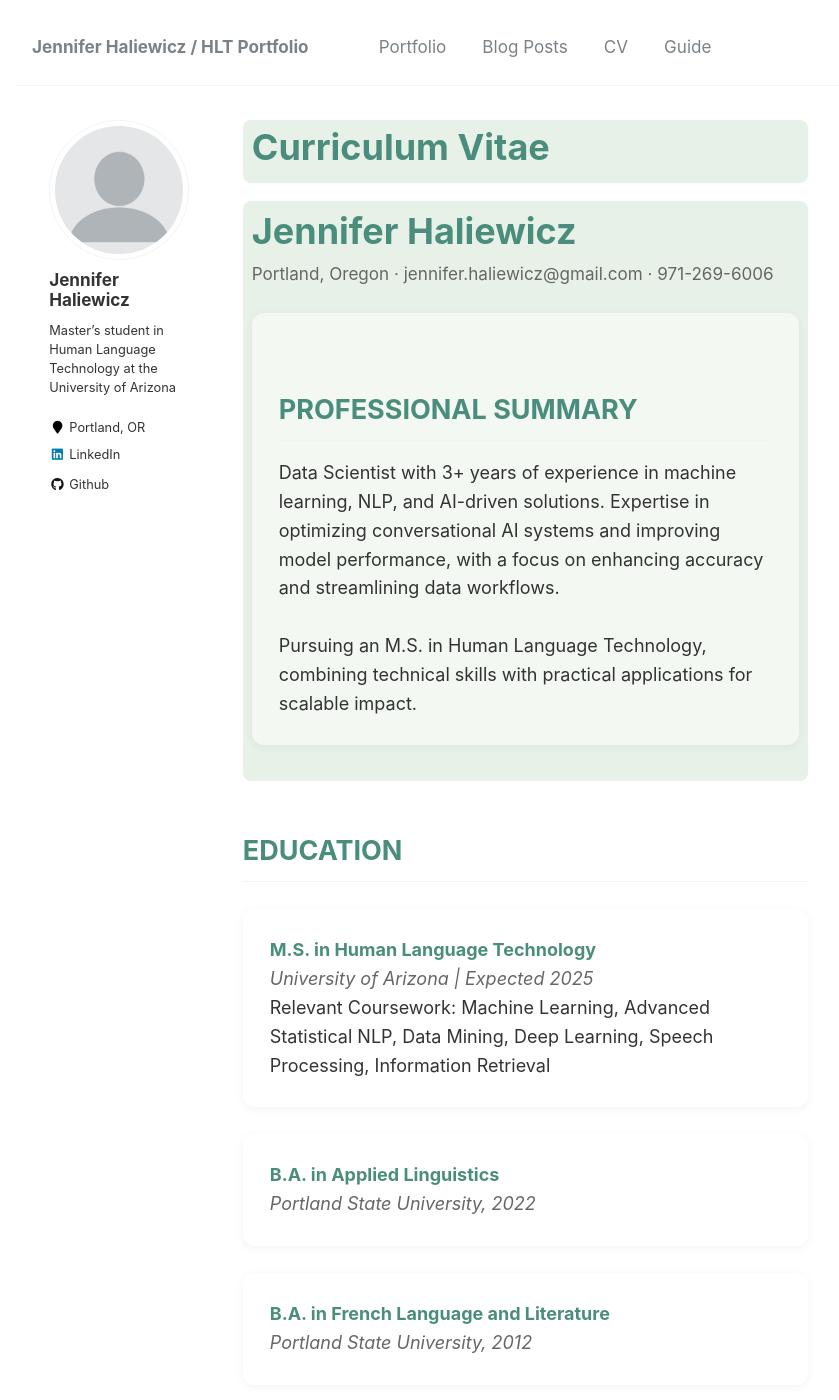
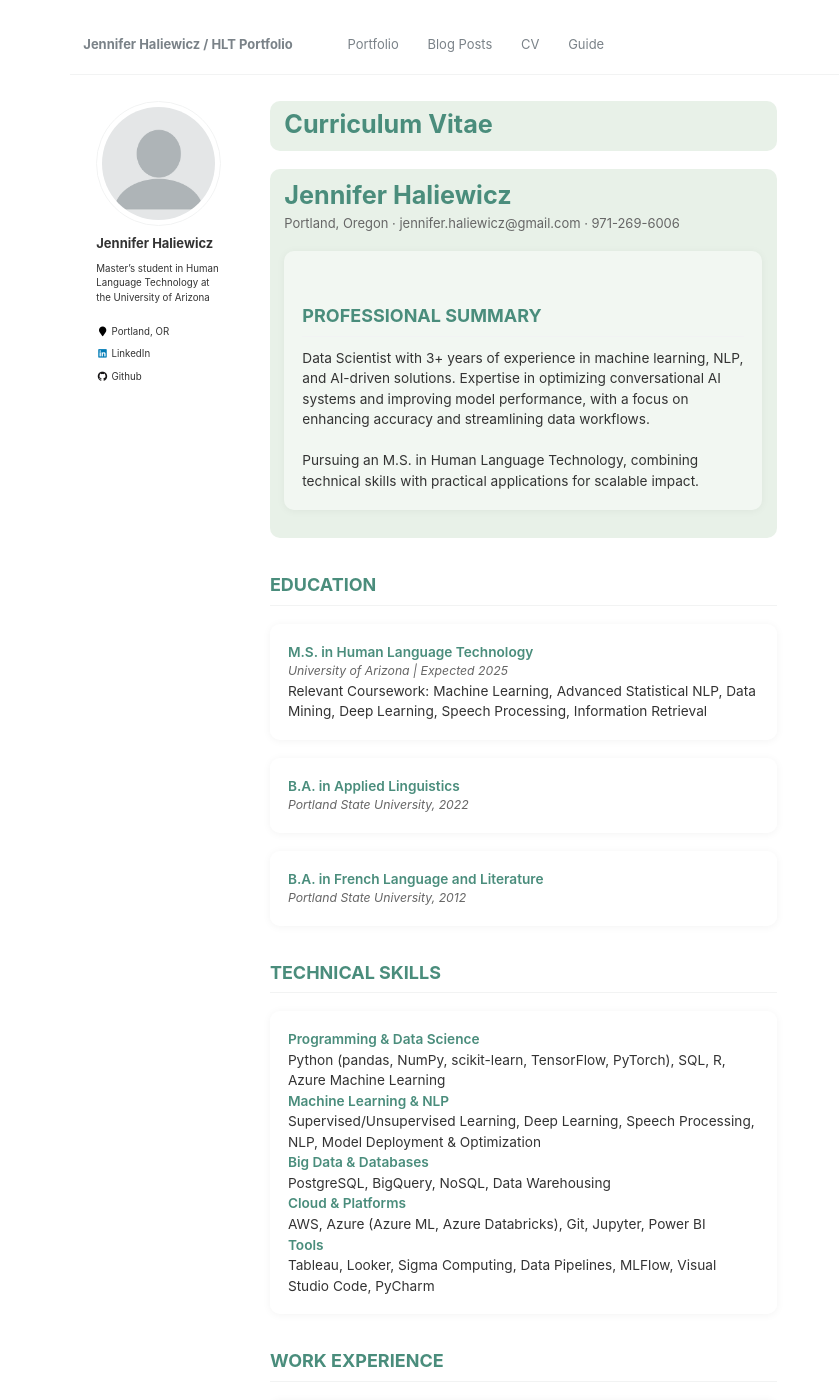
Before and after one commit to rofljen/HLTProfessionalsite, a Jekyll site: the page built from _pages/cv.html, in a window 1280 px wide and 1400 px high. Shown: the whole window, without its empty margins (134-973 px from the left). Built offline with Jekyll 4.4.1, drawn with Linux system fonts in a browser that asks for light colours.

Commit message:
Update custom.css

```diff
--- a/assets/css/custom.css
+++ b/assets/css/custom.css
@@ -6,26 +6,16 @@
   --text-light: #666666;
 }
 
-  body {
-    font-family: -apple-system, BlinkMacSystemFont, 'Segoe UI', Roboto, Oxygen, Ubuntu, Cantarell, sans-serif;
-    font-size: 0.95rem;
-    line-height: 1.4;
-    color: var(--text-dark);
-    max-width: 1000px;
-    margin: 0 auto;
-    padding: 0.5rem;
-  }
-
-  header {
-    background: var(--mint-green);
-    padding: 0.5rem;
-    border-radius: 8px;
-    margin-bottom: 1rem;
-  }
-
 html, body {
   height: auto !important;
   overflow: auto !important;
+  font-family: -apple-system, BlinkMacSystemFont, 'Segoe UI', Roboto, Oxygen, Ubuntu, Cantarell, sans-serif;
+  font-size: 0.9rem;
+  line-height: 1.5;
+  color: var(--text-dark);
+  margin: 0 auto;
+  padding: 0.5rem;
+  max-width: 900px;
 }
 
 .site-wrapper,
@@ -39,11 +29,29 @@
   max-height: none !important;
 }
 
+header {
+  background: var(--mint-green);
+  padding: 0.75rem 1rem;
+  border-radius: 10px;
+  margin-bottom: 1.25rem;
+}
 
 h1 {
   color: var(--dark-green);
-    font-size: 2rem;
-    margin-bottom: 0.5rem;
+  font-size: 1.75rem;
+  margin-bottom: 0.25rem;
+}
+
+h2 {
+  color: var(--dark-green);
+  font-size: 1.25rem;
+  margin-bottom: 0.75rem;
+  border-bottom: 2px solid var(--mint-green);
+  padding-bottom: 0.25rem;
+}
+
+section {
+  margin-bottom: 1.25rem;
 }
 
 .contact-info,
@@ -51,19 +59,8 @@
 .summary-content,
 .content {
   color: var(--text-light);
-    margin-bottom: 1rem;
-  }
-
-  section {
-    margin-bottom: 1.5rem;
-  }
-
-  h2 {
-    color: var(--dark-green);
-    border-bottom: 2px solid var(--mint-green);
-    padding-bottom: 0.5rem;
-    margin-bottom: 1rem;
-    font-size: 1.5rem;
+  margin-bottom: 0.75rem;
+  font-size: 0.9rem;
 }
 
 .experience-item,
@@ -71,59 +68,55 @@
 .service-item,
 .tech-skills,
 .professional-summary {
-    margin-bottom: 1rem;
-    background-color: rgba(255, 255, 255, 0.45);
-    padding: 1.5rem;
-    border-radius: 12px;
-    box-shadow: 0 2px 10px rgba(0, 0, 0, 0.05);
+  background-color: rgba(255, 255, 255, 0.4);
+  padding: 1.25rem;
+  border-radius: 10px;
+  box-shadow: 0 1px 8px rgba(0, 0, 0, 0.05);
+  margin: 1.25rem auto;
   max-width: 700px;
-    margin: 1.5rem auto;
-    line-height: 1.6;
-    font-size: 1rem;
+  font-size: 0.95rem;
+  line-height: 1.5;
 }
 
 .company-name,
 .degree,
 .summary,
 .content-head {
-    font-weight: bold;
+  font-weight: 600;
   color: var(--dark-green);
 }
 
 .date {
   font-style: italic;
   color: var(--text-light);
+  font-size: 0.85rem;
 }
 
 ul {
   list-style: disc;
-    margin-left: 1rem;
+  margin-left: 1.25rem;
 }
 
-  .tech b {
-    font-weight: bold;
-    font-style: italic;
-    color: var(--text-light);
-  }
-
+.tech b,
 .tech-skills b {
-    font-weight: bold;
+  font-weight: 600;
   color: var(--dark-green);
-    margin-bottom: 0.2rem;
+  font-size: 0.95rem;
 }
 
 .site-summary {
   background-color: rgba(255, 255, 255, 0.45);
-    padding: 2rem;
-    border-radius: 12px;
-    box-shadow: 0 4px 20px rgba(0, 0, 0, 0.1);
+  padding: 1.5rem;
+  border-radius: 10px;
+  box-shadow: 0 2px 12px rgba(0, 0, 0, 0.08);
+  margin: 1.5rem auto;
   max-width: 700px;
-    margin: 2rem auto;
-    line-height: 1.6;
-    font-size: 1.1rem;
+  line-height: 1.5;
+  font-size: 1rem;
 }
 
 .code-link {
   font-weight: bold;
-    margin-top: 2rem;
+  margin-top: 1.5rem;
+  display: block;
 }
```
Lines whose indentation alone changed are shown as unchanged.
